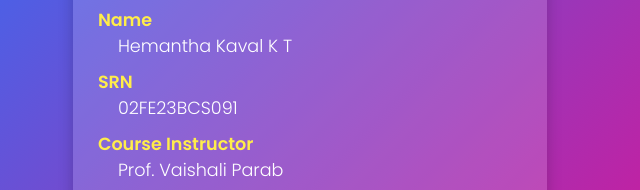
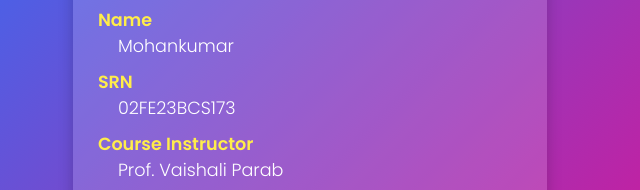
Before and after one commit to Mohankumarbsaunshi/PARKING-SLOT-MANAGEMENT-SYSTEM, a plain HTML site: page index.html in a window 1280 px wide. Shown: the part 1567-1757 px from the top of the page, 330-970 px from the left. Drawn offline with Linux system fonts and the light colour scheme.

Commit message:
Update index.html

```diff
--- a/index.html
+++ b/index.html
@@ -237,9 +237,9 @@
             <dt>Course Code</dt>
             <dd>24ECSC205</dd>
             <dt>Name</dt>
-            <dd>Hemantha Kaval K T</dd>
+            <dd>Mohankumar</dd>
             <dt>SRN</dt>
-            <dd>02FE23BCS091</dd>
+            <dd>02FE23BCS173</dd>
             <dt>Course Instructor</dt>
             <dd>Prof. Vaishali Parab</dd>
             <dt>University</dt>
```
